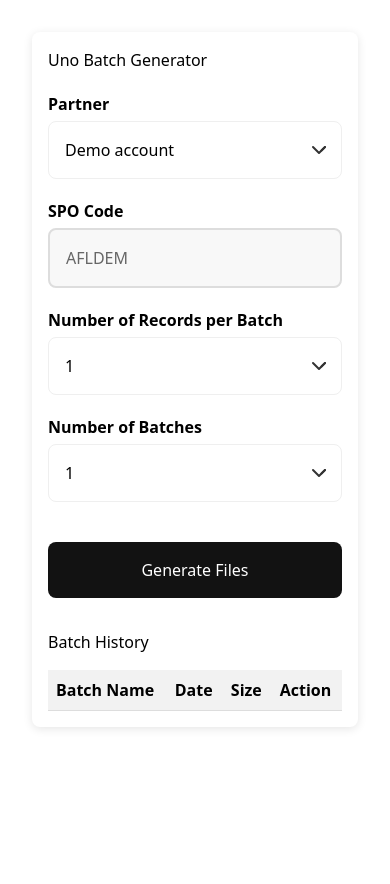
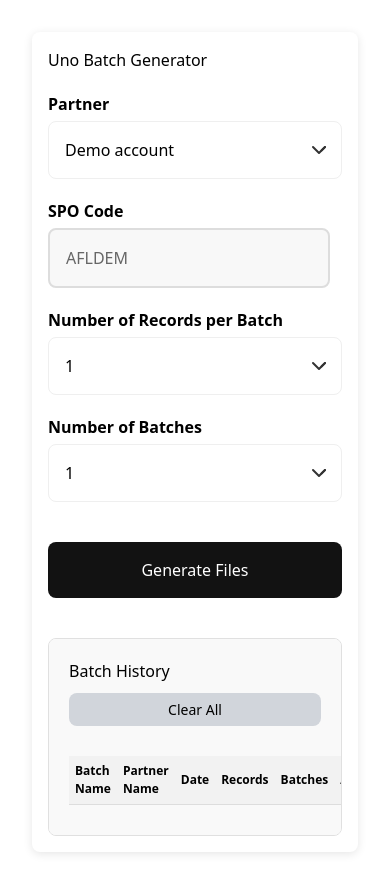
Before and after one commit to Ozymandiaz1876/batch-generator, a Next.js app: page / in a window 390 px wide. Before the commit the page ends 844 px from the top, so only its background shows below. Built offline with nearby package versions, Linux system fonts and the light colour scheme.

Commit message:
batch history fixes

```diff
--- a/src/components/BatchHistory.js
+++ b/src/components/BatchHistory.js
@@ -1,34 +1,42 @@
 import React from 'react';
 
-const BatchHistory = ({ history }) => {
+const BatchHistory = ({ history, onDelete, onClearAll }) => {
   return (
-    <div className="batch-history">
+    <div className="batch-history-container">
+      <div className="batch-history-header">
         <h3>Batch History</h3>
-      <table>
+        <button onClick={onClearAll} className="clear-history-btn">Clear All</button>
+      </div>
+      <div className="table-responsive">
+        <table className="batch-history-table">
           <thead>
             <tr>
               <th>Batch Name</th>
+              <th>Partner Name</th>
               <th>Date</th>
-            <th>Size</th>
-            <th>Action</th>
+              <th>Records</th>
+              <th>Batches</th>
+              <th>Actions</th>
             </tr>
           </thead>
           <tbody>
             {history.map((batch, index) => (
               <tr key={index}>
-              <td>{batch.name}</td>
-              <td>{batch.date.toLocaleString()}</td>
-              <td>{batch.size} records</td>
-              <td>
-                <a href={batch.downloadUrl} download={`${batch.name}.zip`}>
-                  Download
-                </a>
+                <td data-label="Batch Name">{batch.name}</td>
+                <td data-label="Partner Name">{batch.partnerName}</td>
+                <td data-label="Date">{new Date(batch.date).toLocaleString()}</td>
+                <td data-label="Records">{batch.records}</td>
+                <td data-label="Batches">{batch.batches}</td>
+                <td data-label="Actions" className="action-buttons">
+                  <a href={batch.downloadUrl} download={batch.name} className="download-btn">Download</a>
+                  <button onClick={() => onDelete(index)} className="delete-btn">Delete</button>
                 </td>
               </tr>
             ))}
           </tbody>
         </table>
       </div>
+    </div>
   );
 };
 
--- a/src/components/UnoDemoGenerator.js
+++ b/src/components/UnoDemoGenerator.js
@@ -1,4 +1,4 @@
-import React, { useState } from 'react';
+import React, { useState, useEffect } from 'react';
 import { generateSampleData } from '../lib/dataGenerator';
 import * as XLSX from 'xlsx';
 import JSZip from 'jszip';
@@ -12,6 +12,13 @@ const UnoDemoGenerator = () => {
   const [numberOfBatches, setNumberOfBatches] = useState(1);
   const [isGenerating, setIsGenerating] = useState(false);
   const [batchHistory, setBatchHistory] = useState([]);
+
+  useEffect(() => {
+    const savedHistory = localStorage.getItem('batchHistory');
+    if (savedHistory) {
+      setBatchHistory(JSON.parse(savedHistory));
+    }
+  }, []);
 
   const partnerMapping = {
     'Demo account': 'AFLDEM',
@@ -30,10 +37,27 @@ const UnoDemoGenerator = () => {
 
   const generateAndDownload = async () => {
     setIsGenerating(true);
-    const zip = new JSZip();
     const currentDate = new Date();
     const formattedDate = currentDate.toISOString().replace(/[:.]/g, '-').slice(0, -5);
     const batchName = `Demo_${partner.replace(/\s+/g, '')}_${formattedDate}`;
+
+    if (numberOfBatches === 1) {
+      // Single batch: Download as .xlsx without zipping
+      const sampleData = generateSampleData(spoCode, numberOfRecords);
+      const wb = XLSX.utils.book_new();
+      const ws = XLSX.utils.json_to_sheet(sampleData);
+      XLSX.utils.book_append_sheet(wb, ws, "Sample Data");
+
+      const excelBuffer = XLSX.write(wb, { bookType: 'xlsx', type: 'array' });
+      const fileName = `${batchName}.xlsx`;
+      const blob = new Blob([excelBuffer], { type: 'application/vnd.openxmlformats-officedocument.spreadsheetml.sheet' });
+      saveAs(blob, fileName);
+
+      // Add to batch history
+      addToBatchHistory(batchName, currentDate, numberOfRecords, blob);
+    } else {
+      // Multiple batches: Zip and download
+      const zip = new JSZip();
 
       for (let i = 0; i < numberOfBatches; i++) {
         const sampleData = generateSampleData(spoCode, numberOfRecords);
@@ -49,23 +73,43 @@ const UnoDemoGenerator = () => {
       zip.generateAsync({type:"blob"}).then(function(content) {
         const zipFileName = `${batchName}.zip`;
         saveAs(content, zipFileName);
-      setIsGenerating(false);
 
         // Add to batch history
-      setBatchHistory(prevHistory => [
-        ...prevHistory,
-        {
-          name: batchName,
-          date: currentDate,
-          size: numberOfRecords * numberOfBatches,
+        addToBatchHistory(batchName, currentDate, numberOfRecords * numberOfBatches, content);
+      });
+    }
+
+    setIsGenerating(false);
+  };
+
+  const addToBatchHistory = (name, date, size, content) => {
+    const newBatch = {
+      name,
+      partnerName: partner,
+      date: date.toISOString(),
+      records: numberOfRecords,
+      batches: numberOfBatches,
       downloadUrl: URL.createObjectURL(content)
-        }
-      ]);
-    });
+    };
+    const updatedHistory = [newBatch, ...batchHistory];
+    setBatchHistory(updatedHistory);
+    localStorage.setItem('batchHistory', JSON.stringify(updatedHistory));
+  };
+
+  const deleteBatchHistory = (index) => {
+    const updatedHistory = batchHistory.filter((_, i) => i !== index);
+    setBatchHistory(updatedHistory);
+    localStorage.setItem('batchHistory', JSON.stringify(updatedHistory));
+  };
+
+  const clearAllHistory = () => {
+    setBatchHistory([]);
+    localStorage.removeItem('batchHistory');
   };
 
   return (
     <div className="uno-demo-generator">
+      <div className="generator-section">
         <h2>Uno Batch Generator</h2>
 
         <div className="input-group">
@@ -91,7 +135,7 @@ const UnoDemoGenerator = () => {
             type="text"
             value={spoCode}
             readOnly
-          className="dropdown-trigger read-only-input"
+            className="read-only-input"
           />
         </div>
 
@@ -127,15 +171,18 @@ const UnoDemoGenerator = () => {
           </select>
         </div>
 
-      <button
-        onClick={generateAndDownload}
-        disabled={isGenerating}
-        className={isGenerating ? 'loading' : ''}
-      >
+        <button onClick={generateAndDownload} disabled={isGenerating} className={isGenerating ? 'loading' : ''}>
           {isGenerating ? 'Generating...' : 'Generate Files'}
         </button>
+      </div>
 
-      <BatchHistory history={batchHistory} />
+      <div className="history-section">
+        <BatchHistory
+          history={batchHistory}
+          onDelete={deleteBatchHistory}
+          onClearAll={clearAllHistory}
+        />
+      </div>
     </div>
   );
 };
--- a/src/styles/global.css
+++ b/src/styles/global.css
@@ -14,7 +14,7 @@ body {
 }
 
 .uno-demo-generator {
-  max-width: 600px;
+  max-width: 900px;
   width: 100%;
   margin: 0 auto;
   padding: 32px;
@@ -69,6 +69,7 @@ select,
   background-color: #f8f8f8;
   border: 2px solid #ddd;
   color: #666;
+  width: 96%;
   cursor: not-allowed;
 }
 
@@ -155,36 +156,120 @@ select::-ms-expand {
     display: none;
 }
 
-.batch-history {
-  margin-top: 32px;
+.batch-history-container {
+  margin-top: 40px;
+  border: 1px solid #e0e0e0;
+  border-radius: 8px;
+  padding: 20px;
+  background-color: #f9f9f9;
+  overflow-x: auto;
 }
 
-.batch-history h3 {
-  margin-bottom: 16px;
+.batch-history-header {
+  display: flex;
+  justify-content: space-between;
+  align-items: center;
+  margin-bottom: 20px;
+  flex-wrap: wrap;
 }
 
-.batch-history table {
-  width: 100%;
-  border-collapse: collapse;
+.clear-history-btn {
+  background-color: #D1D5DB;
+  color: black;
+  padding: 6px 12px;
+  border: none;
+  width: auto;
+  border-radius: 8px;
+  cursor: pointer;
+  font-size: 14px;
+  margin-top: 10px;
 }
 
-.batch-history th,
-.batch-history td {
-  padding: 8px;
+.batch-history-table {
+  width: 100%;
+  border-collapse: separate;
+  border-spacing: 0 10px;
+}
+
+.batch-history-table th,
+.batch-history-table td {
+  padding: 12px;
   text-align: left;
   border-bottom: 1px solid #ddd;
 }
 
-.batch-history th {
+.batch-history-table th {
   background-color: #f2f2f2;
   font-weight: bold;
 }
 
-.batch-history a {
-  color: #0066cc;
-  text-decoration: none;
+.action-buttons {
+  display: flex;
+  flex-direction: row;
+  justify-content: flex-start;
+  align-items: center;
+  gap: 8px;
 }
 
-.batch-history a:hover {
-  text-decoration: underline;
+.download-btn, .delete-btn {
+  padding: 8px 12px;
+  border: none;
+  border-radius: 8px;
+  cursor: pointer;
+  font-size: 14px;
+  text-decoration: none;
+  flex: 1;
+  text-align: center;
+  white-space: nowrap;
 }
+
+.download-btn {
+  background-color: #4CAF50;
+  color: white;
+}
+
+.delete-btn {
+  background-color: #f44336;
+  color: white;
+}
+
+@media (max-width: 768px) {
+  .batch-history-table {
+    font-size: 14px;
+  }
+
+  .batch-history-table th,
+  .batch-history-table td {
+    padding: 8px;
+  }
+
+  .action-buttons {
+    flex-direction: column;
+  }
+
+  .download-btn, .delete-btn {
+    width: 100%;
+    margin-bottom: 5px;
+  }
+}
+
+@media (max-width: 480px) {
+  .batch-history-table {
+    font-size: 12px;
+  }
+
+  .batch-history-table th,
+  .batch-history-table td {
+    padding: 6px;
+  }
+
+  .batch-history-header {
+    flex-direction: column;
+    align-items: flex-start;
+  }
+
+  .clear-history-btn {
+    width: 100%;
+    margin-top: 10px;
+  }
+}
```
Lines whose indentation alone changed are shown as unchanged.
